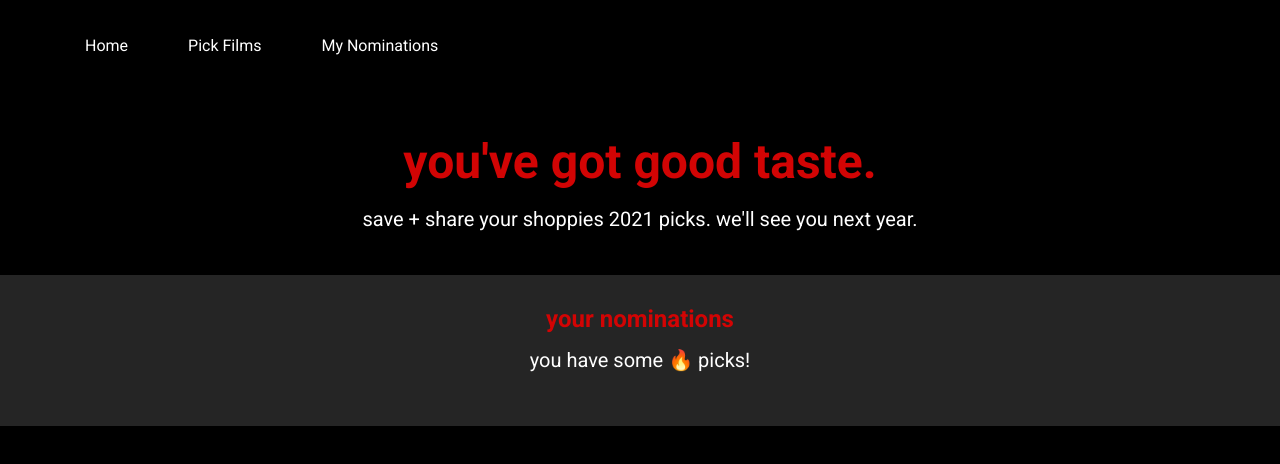
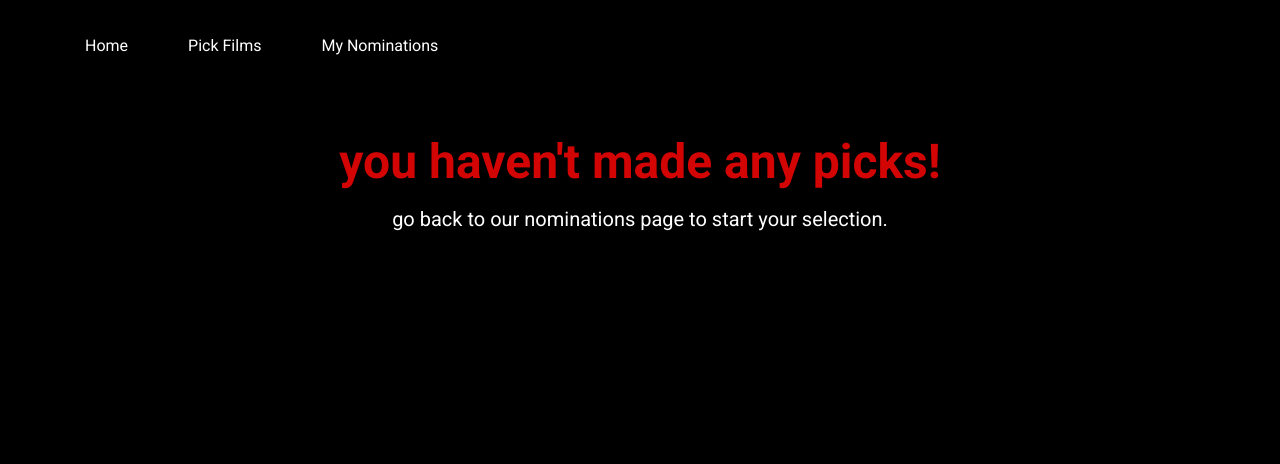
Before and after one commit to akhterare/films-of-shopifolx, a React (Create React App) app in the folder frontend/: page /nominations in a window 1280 px wide. Shown: the top 464 px of the page. Built offline with nearby package versions, Linux system fonts and the light colour scheme; the HTML template or start-up script is replaced by a standard one.

Commit message:
Added logic for nominations page

```diff
--- a/frontend/src/components/Hero/Hero.js
+++ b/frontend/src/components/Hero/Hero.js
@@ -5,7 +5,9 @@ import { HeroContainer, HeroContent, HeroTitle, HeroSubtitles } from "./Hero.sty
 const Hero = ( props ) => (
    <HeroContainer>
        <HeroContent>
-           <HeroTitle color>{props.title}</HeroTitle>
+           <HeroTitle color>
+              {props.username ? props.username : ""}{props.username ? ", " : ""}{props.title}
+            </HeroTitle>
            <HeroSubtitles>{props.subtitle}</HeroSubtitles>
         </HeroContent>
    </HeroContainer>
--- a/frontend/src/components/NominationsGallery/NominationsGallery.js
+++ b/frontend/src/components/NominationsGallery/NominationsGallery.js
@@ -7,7 +7,7 @@ const NominationsGallery = ( props ) => {
         return (
             <p>TEST</p>
         );
-    } else if (props.movies.length <= 5){
+    } else if (props.movies.length <= 4){
         return (
             <PosterGallery
                 backgroundColor="rgba(39, 39, 39, 0.5)"
@@ -22,7 +22,7 @@ const NominationsGallery = ( props ) => {
             <PosterGallery
                 backgroundColor="rgba(39, 39, 39, 0.5)"
                 sectionTitle={"your nominations"}
-                sectionSubtitle={"whoops, you can only pick five movies! choose wisely...🧠"}
+                sectionSubtitle={"❗❗ you've reached the max nomination limit. click continue or remove a pick ❗❗"}
                 movies={props.movies}
                 handleNominationClick={props.handleNominationClick}
             />
--- a/frontend/src/components/Welcome/Welcome.js
+++ b/frontend/src/components/Welcome/Welcome.js
@@ -2,7 +2,12 @@ import React from "react"
 import { CallToAction, CallToActionBtn, WelcomeContainer, WelcomeContent, WelcomeSubTitles, WelcomeTitle } from "./Welcome.styles";
 import { Input, Button } from "../../GlobalStyles"
 
-const Welcome = ( props ) => (
+function Welcome( props ) {
+    const saveToLocalStorage = (items) => {
+		localStorage.setItem('films-of-shopifolx-username', JSON.stringify(items));
+	};
+
+    return (
         <WelcomeContainer>
             <WelcomeContent>
                 <WelcomeSubTitles>shoppies 2021 nominations</WelcomeSubTitles>
@@ -10,6 +15,8 @@ const Welcome = ( props ) => (
                 <WelcomeSubTitles>choose your picks. share with shopifolx. </WelcomeSubTitles>
                 <CallToAction>
                     <Input
+                        name={props.value}
+                        onChange={(event) => saveToLocalStorage(event.target.value)}
                         placeholder="what's your name?"
                     />
                     <CallToActionBtn to="/pick-films">
@@ -18,6 +25,7 @@ const Welcome = ( props ) => (
                 </CallToAction>
             </WelcomeContent>
         </WelcomeContainer>
-)
+    );
+}
 
 export default Welcome;
--- a/frontend/src/pages/Nominations/Nominations.js
+++ b/frontend/src/pages/Nominations/Nominations.js
@@ -1,9 +1,11 @@
 import React, { useState, useEffect } from "react";
 import Hero from "../../components/Hero/Hero.js"
 import PosterGallery from "../../components/PosterGallery/PosterGallery.js"
+import Button from "../../GlobalStyles"
 
 function Nominations(props) {
   const [nominations, setNominations] = useState([]);
+  const [username, setUsername] = useState('');
 
   useEffect(() => {
 		const movieNominations = JSON.parse(
@@ -14,11 +16,21 @@ function Nominations(props) {
       setNominations(movieNominations);
 	}, []);
 
+  useEffect(() => {
+		const storedUsername = JSON.parse(
+			localStorage.getItem('films-of-shopifolx-username')
+		);
+
+		if (storedUsername)
+      setUsername(storedUsername);
+	}, []);
+
+  if (nominations.length > 0)
     return (
       <div>
-      <Hero title="you've got good taste." subtitle="save + share your shoppies 2021 picks. we'll see you next year."/>
+        <Hero username={username} title="you've got good taste." subtitle="save + share your shoppies 2021 picks. we'll see you next year."/>
         <PosterGallery
-        backgroundColor="rgba(39, 39, 39, 0.95);"
+          backgroundColor="rgba(39, 39, 39, 0.5)"
           sectionTitle="your nominations"
           sectionSubtitle="you have some 🔥 picks!"
           movies={nominations}
@@ -26,6 +38,16 @@ function Nominations(props) {
         />
       </div>
     );
+  else{
+    return (
+      <div>
+        <Hero username={username} title="you haven't made any picks!" subtitle="go back to our nominations page to start your selection."/>
+        <Button to="/pick-films">choose your nominees</Button>
+      </div>
+
+    );
+  }
+
 }
 
 export default Nominations;
--- a/frontend/src/pages/PickFilms/PickFilms.js
+++ b/frontend/src/pages/PickFilms/PickFilms.js
@@ -23,6 +23,7 @@ function PickFilms() {
   const [movies, setMovies] = useState(DEFAULT_MOVIE_VALUES);
 	const [searchValue, setSearchValue] = useState('');
   const [nominations, setNominations] = useState([]);
+  const [username, setUsername] = useState('');
 
 	const getMovieRequest = async (searchValue) => {
 		const url = `http://www.omdbapi.com/?s=${searchValue}&apikey=d8daf75a`;
@@ -40,7 +41,7 @@ function PickFilms() {
 	};
 
   const addNominatedMovie = (movie) => {
-    if (nominations.length <= 5) {
+    if (nominations.length <= 4) {
       const newNominationsList = [...nominations, movie];
       setNominations(newNominationsList);
       saveToLocalStorage(newNominationsList);
@@ -68,12 +69,20 @@ function PickFilms() {
       setNominations(movieNominations);
 	}, []);
 
+  useEffect(() => {
+		const storedUsername = JSON.parse(
+			localStorage.getItem('films-of-shopifolx-username')
+		);
+
+		if (storedUsername)
+      setUsername(storedUsername);
+	}, []);
+
   return (
     <div>
-      <Hero title="name your picks." subtitle="choose up to 5 films to nominate for this year’s Shoppies awards."/>
+      <Hero username={username} title="name your picks." subtitle="choose up to 5 films to nominate for this year’s Shoppies awards."/>
       <SearchBar value={searchValue} setSearchValue={setSearchValue} />
       <NominationsGallery
-        backgroundColor="rgba(39, 39, 39, 0.95);"
         movies={nominations}
         icon={NominationModal}
         handleNominationClick={removeNominatedMovie}
```
Lines whose indentation alone changed are shown as unchanged.
